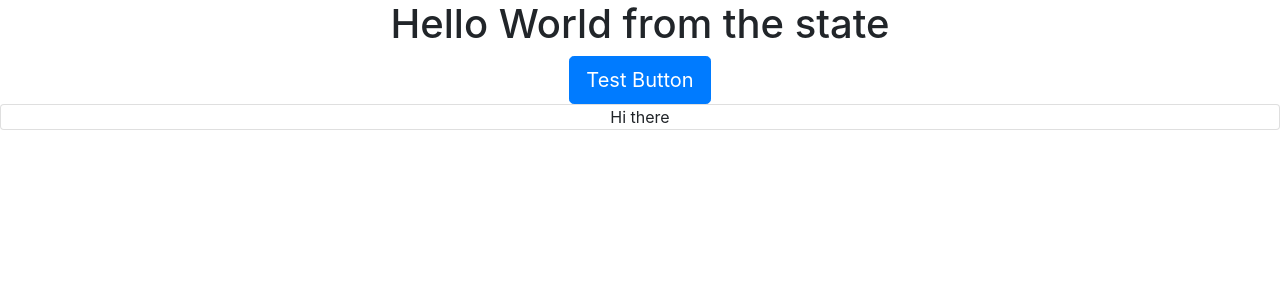
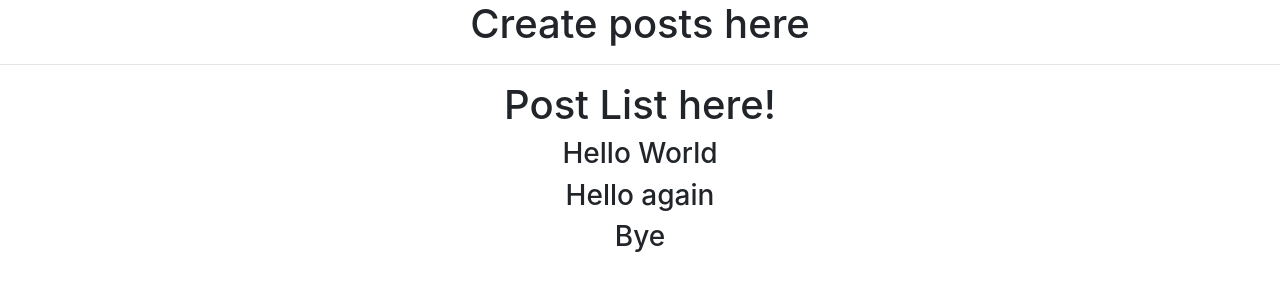
Before and after one commit to AVrachimis/django-react-image-classification, a React (Create React App) app in the folder react-frontend/posts/: page / in a window 1280 px wide. Shown: the top 300 px of the page. Built offline with nearby package versions, Linux system fonts and the light colour scheme.

Commit message:
create PostList and Post components

```diff
--- a/react-frontend/posts/src/App.js
+++ b/react-frontend/posts/src/App.js
@@ -1,24 +1,32 @@
 import React, { Component } from 'react';
 import './App.css';
-import { Button, Card } from 'react-bootstrap';
+import PostForm from './components/PostForm/PostForm';
+import PostList from './components/PostList/PostList';
 
 class App extends Component {
   state = {
-    text: 'Hello World from the state'
+    posts: [
+      {
+        id: 1,
+        text: 'Hello World'
+      },
+      {
+        id: 2,
+        text: 'Hello again'
+      },
+      {
+        id: 3,
+        text: 'Bye'
+      }
+    ]
   }
 
   render() {
     return (
       <div className="App">
-        <h1>{this.state.text}</h1>
-
-        {this.state.text ?
-          <Button variant='primary' size='lg'>Test Button</Button>
-          :
-          <Button variant='danger' size='lg'>Test Button 2</Button>
-        }
-
-        <Card>Hi there</Card>
+        <PostForm />
+        <hr />
+        <PostList posts={this.state.posts} />
       </div>
     );
   }
--- /dev/null
+++ b/react-frontend/posts/src/components/PostForm/PostForm.js
@@ -0,0 +1,10 @@
+import React, { Component } from 'react';
+
+class PostForm extends Component {
+    state = {}
+    render() {
+        return (<h1>Create posts here</h1>);
+    }
+}
+
+export default PostForm;
--- /dev/null
+++ b/react-frontend/posts/src/components/PostList/Post.js
@@ -0,0 +1,8 @@
+import React from 'react';
+const Post = (props) => {
+    return (
+        <h3>{props.post.text}</h3>
+    );
+}
+
+export default Post;
--- /dev/null
+++ b/react-frontend/posts/src/components/PostList/PostList.js
@@ -0,0 +1,16 @@
+import React from 'react';
+import Post from './Post';
+
+const PostList = (props) => {
+    return (
+        <>
+            <h1>Post List here!</h1>
+            {props.posts.map(post => {
+                return <Post post={post} />
+            })}
+
+        </>
+    );
+}
+
+export default PostList;
```
